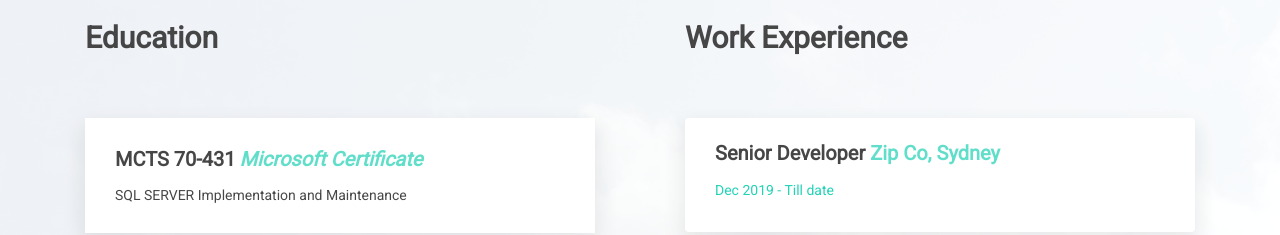
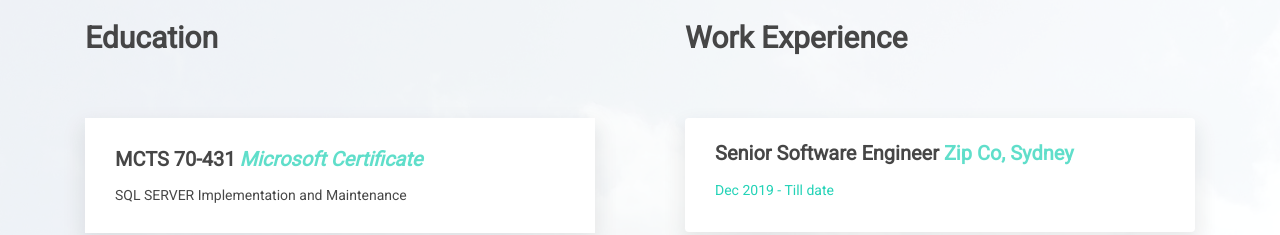
Before and after one commit to prajapatijv/prajapatijv.github.io, a plain HTML site: page index.html in a window 1280 px wide. Shown: the part 4040-4275 px from the top of the page. Drawn offline with Linux system fonts and the light colour scheme.

Commit message:
Updated zipco

```diff
--- a/index.html
+++ b/index.html
@@ -676,7 +676,7 @@
                                 <div class="mh-experience-deatils">
                                     <!-- Work Experience-->
                                     <div class="mh-work-item dark-bg wow fadeInUp" data-wow-duration="0.8s" data-wow-delay="0.4s">
-                                        <h4>Senior Developer <a href="">Zip Co, Sydney</a></h4>
+                                        <h4>Senior Software Engineer <a href="">Zip Co, Sydney</a></h4>
                                         <div class="mh-eduyear">Dec 2019 - Till date</div>
                                     </div>
                                     <div class="mh-work-item dark-bg wow fadeInUp" data-wow-duration="0.8s" data-wow-delay="0.4s">
```
